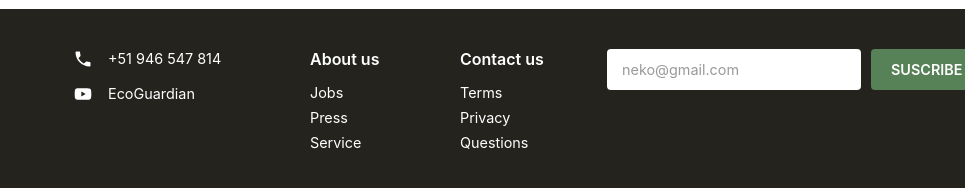
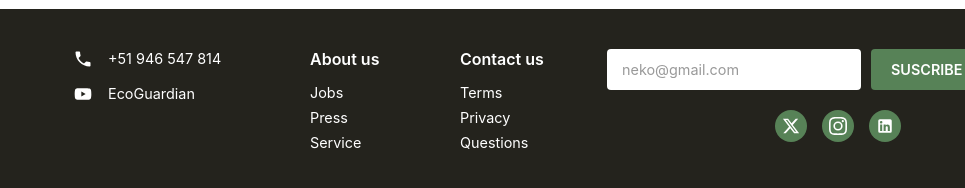
Before and after one commit to wemade-IoT/landing-page-updated, a website built with Vite: page index.html in a window 1280 px wide. Shown: the part 606-794 px from the top of the page, 315-1280 px from the left. Built offline with nearby package versions, Linux system fonts and the light colour scheme.

Commit message:
feat: added Social Media Section

```diff
--- a/src/style/home/footer.css
+++ b/src/style/home/footer.css
@@ -201,3 +201,31 @@
   background-color: var(--color-green-light);
   color: #24231D;
 }
+
+/* Social Media Section */
+.footer__social {
+  display: flex;
+  gap: 15px;
+}
+
+.footer__social-link {
+  display: inline-block;
+  transition: transform 0.2s;
+  background-color: var(--color-green-dark);
+  border-radius: 50%;
+  width: 32px;
+  height: 32px;
+  display: flex;
+  align-items: center;
+  justify-content: center;
+}
+
+.footer__social-link:hover {
+  transform: scale(1.1);
+  background-color: var(--color-green-light);
+}
+
+.footer__social-icon {
+  width: 18px;
+  height: 18px;
+}
```
